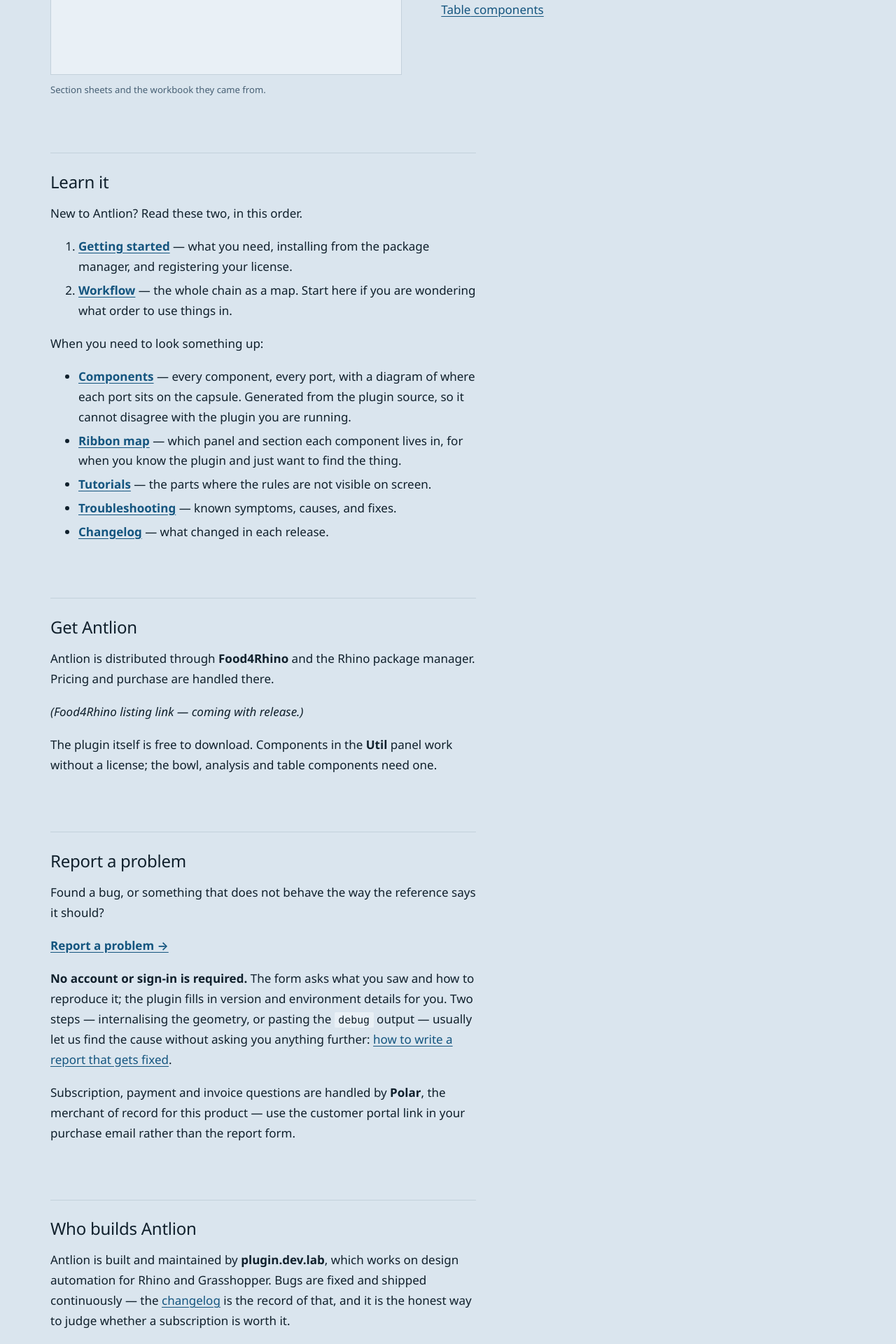
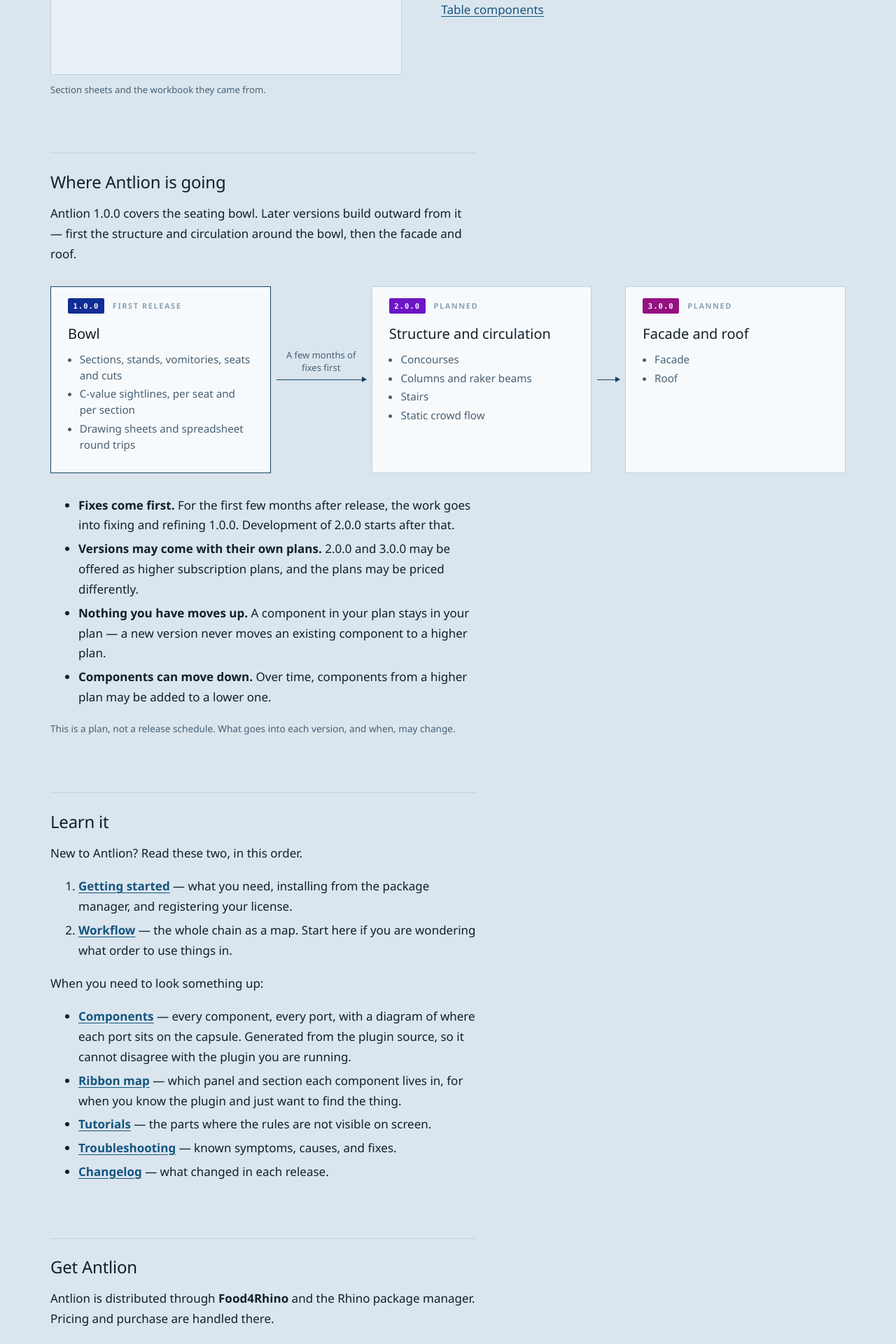
Before and after one commit to plugindevlab/plugindevlab.github.io, a Jekyll site: the page built from antlion/index.md, in a window 1280 px wide. Shown: the part 2158-4078 px from the top of the page at 70% size. Built offline with Jekyll 4.4.1, drawn with Linux system fonts in a browser that asks for light colours.

Commit message:
Antlion landing says where it is going: 1.0.0 bowl, 2.0.0 structure and circulation, 3.0.0 facade and roof
A new section on the Antlion page shows the three versions in order - the bowl at first
release, then concourses, columns and raker beams, stairs and static crowd flow, then the
facade and roof - with a few months of fixes before 2.0.0 work starts. It says plainly that
later versions may come as higher subscription plans priced differently, that nothing in your
plan ever moves to a higher one, and that components can move down over time. Section's Tier
Step Back and Tier Step Up now say they measure from the outer end of the last tread below,
on its top surface.

Co-Authored-By: Claude Opus 5.5 <noreply@anthropic.com>
Claude-Session: https://claude.ai/code/session_014f63QJavnrEjCotSbVXdcM

```diff
--- a/antlion/index.md
+++ b/antlion/index.md
@@ -86,6 +86,38 @@ Works in millimeter and inch documents.
 </figure>
 </section>
 
+## Where Antlion is going
+
+Antlion 1.0.0 covers the seating bowl. Later versions build outward from it — first the
+structure and circulation around the bowl, then the facade and roof.
+
+<figure class="roadmap">
+<div class="rm">
+<section class="rm-v is-now"><p class="rm-head"><span class="tag on" style="--tier:var(--tier-core)">1.0.0</span><span class="rm-when">First release</span></p>
+<h3>Bowl</h3>
+<ul><li>Sections, stands, vomitories, seats and cuts</li><li>C-value sightlines, per seat and per section</li><li>Drawing sheets and spreadsheet round trips</li></ul></section>
+<div class="rm-link"><span class="rm-note">A few months of fixes first</span><span class="rm-arrow"></span></div>
+<section class="rm-v"><p class="rm-head"><span class="tag on" style="--tier:var(--tier-structure)">2.0.0</span><span class="rm-when">Planned</span></p>
+<h3>Structure and circulation</h3>
+<ul><li>Concourses</li><li>Columns and raker beams</li><li>Stairs</li><li>Static crowd flow</li></ul></section>
+<div class="rm-link"><span class="rm-arrow"></span></div>
+<section class="rm-v"><p class="rm-head"><span class="tag on" style="--tier:var(--tier-roof)">3.0.0</span><span class="rm-when">Planned</span></p>
+<h3>Facade and roof</h3>
+<ul><li>Facade</li><li>Roof</li></ul></section>
+</div>
+</figure>
+
+- **Fixes come first.** For the first few months after release, the work goes into fixing and
+  refining 1.0.0. Development of 2.0.0 starts after that.
+- **Versions may come with their own plans.** 2.0.0 and 3.0.0 may be offered as higher
+  subscription plans, and the plans may be priced differently.
+- **Nothing you have moves up.** A component in your plan stays in your plan — a new version
+  never moves an existing component to a higher plan.
+- **Components can move down.** Over time, components from a higher plan may be added to a
+  lower one.
+
+<p class="rm-fine">This is a plan, not a release schedule. What goes into each version, and when, may change.</p>
+
 ## Learn it
 
 New to Antlion? Read these two, in this order.
--- a/assets/css/style.css
+++ b/assets/css/style.css
@@ -91,7 +91,7 @@ a:hover { text-decoration: none; }
 .content > * { max-width: var(--measure); }
 .content > .full, .content > .split, .content > .grid, .content > .map-wrap,
 .content > .combos, .content > .map-note, .content > .rib-wrap,
-.content > .fm-wrap, .content > .fm-key,
+.content > .fm-wrap, .content > .fm-key, .content > .roadmap,
 .content > section, .content > table, .content > pre, .content > figure { max-width: none; }
 
 h1 {
@@ -167,6 +167,37 @@ figure.fig figcaption {
 .card img {
   display: block; width: 100%; aspect-ratio: 16 / 10; object-fit: contain;
   border: 1px solid var(--rule); background: var(--bg-soft); margin-bottom: 1rem;
+}
+
+.roadmap { margin: var(--sp6) 0; }
+.rm { display: grid; grid-template-columns: minmax(0, 1fr) 9rem minmax(0, 1fr) var(--sp7) minmax(0, 1fr); }
+.rm-v { background: var(--panel); border: 1px solid var(--line); padding: var(--sp4) var(--sp5) var(--sp5); }
+.rm-v.is-now { border-color: var(--frame); }
+.rm-head { display: flex; align-items: center; gap: var(--sp3); margin: 0 0 var(--sp3); }
+.rm-when { font-size: var(--t1); font-weight: 600; letter-spacing: .14em; text-transform: uppercase; color: var(--faint); }
+.rm-v h3 { margin: 0 0 var(--sp2); font-size: var(--t4); font-weight: 400; }
+.rm-v ul { margin: 0; padding-left: 1.1em; font-size: .95rem; line-height: 1.5; color: var(--soft); }
+.rm-v li { margin: var(--sp1) 0; }
+.rm-link { position: relative; display: flex; align-items: center; padding: 0 var(--sp2); }
+.rm-arrow { position: relative; display: block; width: 100%; border-top: 1px solid var(--frame); }
+.rm-arrow::after {
+  content: ""; position: absolute; right: -1px; top: -5px;
+  border-left: 7px solid var(--frame); border-top: 4.5px solid transparent; border-bottom: 4.5px solid transparent;
+}
+.rm-note {
+  position: absolute; left: var(--sp2); right: var(--sp2); bottom: calc(50% + var(--sp2));
+  font-size: var(--t2); line-height: 1.35; color: var(--soft); text-align: center;
+}
+.rm-fine { font-size: .85rem; color: var(--soft); }
+@media (max-width: 46rem) {
+  .rm { grid-template-columns: minmax(0, 1fr); }
+  .rm-link { min-height: var(--sp8); padding: 0 0 0 var(--sp6); gap: var(--sp3); }
+  .rm-arrow { width: 0; height: var(--sp6); border-top: 0; border-left: 1px solid var(--frame); }
+  .rm-arrow::after {
+    right: auto; top: auto; bottom: -1px; left: -5px;
+    border-left: 4.5px solid transparent; border-right: 4.5px solid transparent; border-top: 7px solid var(--frame); border-bottom: 0;
+  }
+  .rm-note { position: static; text-align: left; order: 2; }
 }
 
 .site-foot { border-top: 1px solid var(--rule); margin-top: var(--rhythm); }
```
Also changed, not shown: _data/components.json.
